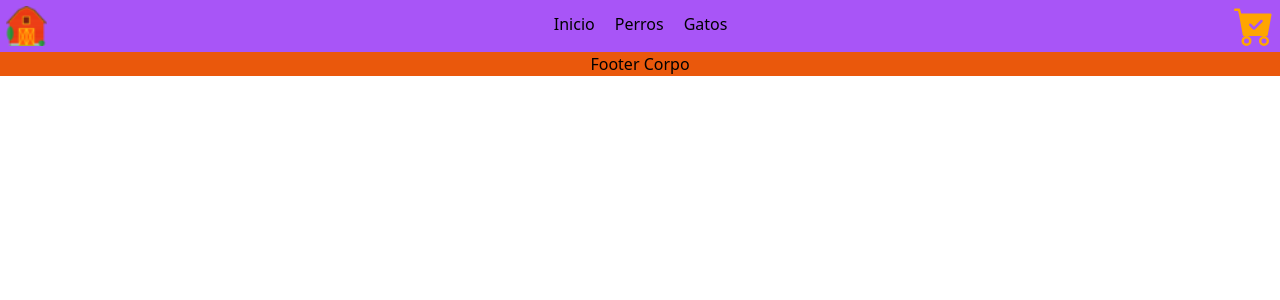
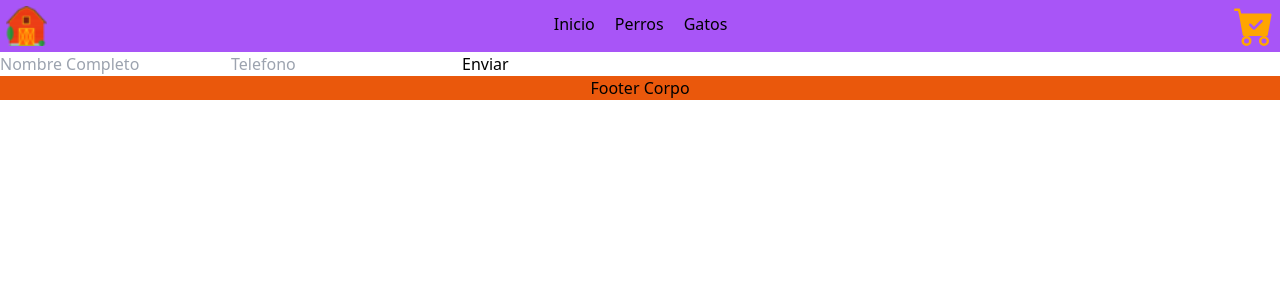
Before and after one commit to jaziel12/veterinaria, a React (Vite) app: page /checkout in a window 1280 px wide. Shown: the top 300 px of the page. Built offline with nearby package versions, Linux system fonts and the light colour scheme.

Commit message:
Actualizando

```diff
--- a/src/App.jsx
+++ b/src/App.jsx
@@ -7,6 +7,7 @@ import Footer from './components/Footer';
 import ItemDetail from './components/ItemDetail';
 import CartProvider from './components/CartContext';
 import Cart from './components/Cart';
+import Checkout from './components/checkout';
 
 function App() {
 
@@ -24,6 +25,7 @@ function App() {
         <Route exact path='/categoria/:categoriaId' element={<ItemListContainer/>} />
         <Route exact path='/detalle/:id' element={<ItemDetailContainer/>} />
         <Route exact path='/cart' element={<Cart/>} />
+        <Route exact path='/checkout' element={<Checkout/>} />
       </Routes>
       <Footer/>
       </BrowserRouter>
--- a/src/components/Cart.jsx
+++ b/src/components/Cart.jsx
@@ -10,20 +10,49 @@ const Cart = () =>{
     if(cart.length === 0){
         return(
             <>
-                <p>NO hay elementos en el Carrito</p>
-                <Link to={"/"}>Hacer compras</Link>
+                <p className="text-center">No hay elementos en el Carrito</p>
+                <Link to={"/"}> <p className="text-center" >Hacer compras</p> </Link>
             </>
         )
     }
+    //acá  estilar el Total, Checkout y Eliminar Todo
     return(
         <>
+        {
+                    <section>
+                    <table className="p-2 table-fixed w-full border border-slate-600 uppercase border-separate border-spacing-3">
+                    <thead>
+                        <tr>
+                        <th>productos</th>
+                        <th>precio</th>
+                        <th>cantidad</th>
+                        <th>total</th>
+                        <th></th>
+                        </tr>
+                    </thead>
+                    </table>
+                    </section>
+        }
         {
             cart.map(item =><CartItem key={item.id} item={item} />)
         }
         {
-            <p>Total: {totalPrice()} </p>
+    <table className="p-2 table-fixed w-full border border-slate-600 uppercase border-separate border-spacing-3">
+        <thead>
+            <tr>
+            <th><button className=""  onClick={()=>clearCart()}> <p> Eliminar Todo</p> </button></th>
+            <th><p className="text-center ">Total: {totalPrice()} </p></th>
+            <th><Link to={"/checkout"}>  <p className="text-center ">Confirmar compra</p> </Link></th>
+            <th></th>
+            </tr>
+        </thead>
+    </table>
         }
-        {        <button onClick={()=>clearCart()}>Eliminar Carrito</button>}
+{/*         {
+            <p className="text-center ">Total: {totalPrice()} </p>
+        }
+        { <Link to={"/checkout"}>  <p className="text-center ">Confirmar compra</p> </Link> }
+        {        <button className=""  onClick={()=>clearCart()}> <p> Eliminar Todo</p> </button>} */}
         </>
     )
 }
--- a/src/components/CartItem.jsx
+++ b/src/components/CartItem.jsx
@@ -5,14 +5,31 @@ const CartItem = ({item}) =>{
     const {removeProduct}=useCartContext();
 
     return(
-
-        <div>
-        <p>Titulo:{item?.nombre} </p>
-        <p>cantidad:{item?.qty} </p>
-        <p>Precio:{item?.tit}</p>
-        <p>SubTotal:${item?.qty * item.tit} </p>
+//Acá puedo estilar
+<div>
+{/*         <section>
+        <table className="p-2 table-fixed w-full border border-slate-600 uppercase border-separate border-spacing-3">
+        <thead>
+            <tr>
+            <th>productos</th>
+            <th>precio</th>
+            <th>cantidad</th>
+            <th>total</th>
+            <th></th>
+            </tr>
+        </thead>
+        </table>
+        </section> */}
+    <div className="container mx-auto mt-5 text-center">
+        <div className="grid grid-cols-5 gap-4 my-2">
+        <p className="bg-red-400"> {item?.nombre} </p>
+        <p className="bg-red-400"> ${item?.tit}</p>
+        <p className="bg-red-400"> {item?.qty} </p>
+        <p className="bg-red-400"> ${item?.qty * item.tit} </p>
         <button onClick={()=>removeProduct(item.id)}>Eliminar</button>
+        </div>
     </div>
+</div>
 )
 }
 
--- /dev/null
+++ b/src/components/Checkout.jsx
@@ -0,0 +1,29 @@
+import React from 'react';
+import { useState } from 'react';
+import Form from './Form';
+
+const Checkout = () => {
+    const [orderId, setOrderId] = useState('');
+
+    const handleId = (numeroDeOrden) => {
+        setOrderId(numeroDeOrden);
+    };
+
+    if (orderId) {
+        return (
+            //No m deja estilar
+            <h1 className='bg-red'>
+                Gracias por comprar en <strong>La Granja</strong>, te dejamos el número de seguimiento:{' '}
+                {orderId}
+            </h1>
+        );
+    }
+
+    return (
+        <div>
+            <Form handleId={handleId} />
+        </div>
+    );
+};
+
+export default Checkout;
--- /dev/null
+++ b/src/components/Form.jsx
@@ -0,0 +1,54 @@
+import { addDoc, collection, serverTimestamp } from 'firebase/firestore';
+import React from 'react';
+import { useContext } from 'react';
+import { useState } from 'react';
+import { CartContext } from './CartContext';
+import { db } from './firebaseConfig';
+
+const Form = ({ handleId }) => {
+    const [nombre, setNombre] = useState('');
+    const [telefono, setTelefono] = useState('');
+    const { totalPrice, cart } = useContext(CartContext);
+    const total = totalPrice();
+
+    const handleSubmit = (e) => {
+        e.preventDefault();
+        const orden = {
+            buyer: { nombre, telefono },
+            date: serverTimestamp(),
+            cart,
+            total,
+        };
+        const refOrden = collection(db, 'orders');
+        addDoc(refOrden, orden).then((res) => {
+            handleId(res.id);
+        });
+    };
+
+    const handleNombre = (e) => setNombre(e.target.value);
+
+    const handleTelefono = (e) => setTelefono(e.target.value);
+
+    return (
+        <form action="" onSubmit={handleSubmit}>
+            <input
+                type="text"
+                name="nombre"
+                placeholder="Nombre Completo"
+                value={nombre}
+                onChange={handleNombre}
+                required
+            />
+            <input
+                type="number"
+                name="telefono"
+                placeholder="Telefono"
+                value={telefono}
+                onChange={handleTelefono}
+            />
+            <button>Enviar</button>
+        </form>
+    );
+};
+
+export default Form;
--- a/src/components/Item.jsx
+++ b/src/components/Item.jsx
@@ -1,14 +1,11 @@
 import React from "react";
-import ItemCount from "./ItemCount";
 import { Link } from 'react-router-dom';
 
 
 
 const Item=({item}) =>{
 
-/*     const onAdd = (qty) => {
-        alert(`Agregaste ${qty} productos`);
-    }; */
+
 
     return(
         <div className="flex flex-ro	hover:scale-110 ">
@@ -18,7 +15,6 @@ const Item=({item}) =>{
                     </Link>
                         <img  className="w-40 h-30 " src={item?.image}/>
                         <p className="bg-slate-300 " 	>{item?.tit}</p>
-                        {/*<ItemCount onAdd={onAdd} initial={1} stock={8}/> */}
             </div>
         </div>
 
--- a/src/components/ItemListContainer.jsx
+++ b/src/components/ItemListContainer.jsx
@@ -2,8 +2,7 @@ import React, { useState } from "react";
 import { useEffect } from "react";
 import ItemList from "./ItemList";
 import { db } from "./firebaseConfig";
-/* import ProductosArray from "./ProductosArray";
- */import { useParams } from "react-router-dom";
+import { useParams } from "react-router-dom";
 import { useContext } from "react";
 import { CartContext } from "./CartContext";
 import { collection, getDocs, query, where } from 'firebase/firestore';
@@ -45,12 +44,15 @@ useEffect(() =>{
 
 
     return (
+        <main className="h-min-main pb-6">
+
         <section className="flex flex-col items-center bg-gray-900">
             <h1 className=" bg-slate-500 w-full text-center" >{title}</h1>
             <div className=" text-center">
             <ItemList item={item}/>
         </div>
         </section>
+        </main>
     )
 }
 
--- a/src/index.css
+++ b/src/index.css
@@ -1,3 +1,6 @@
 @tailwind base;
 @tailwind components;
 @tailwind utilities;
+
+.h-min-main {
+    min-height: calc(100vh - 78px)};
```
